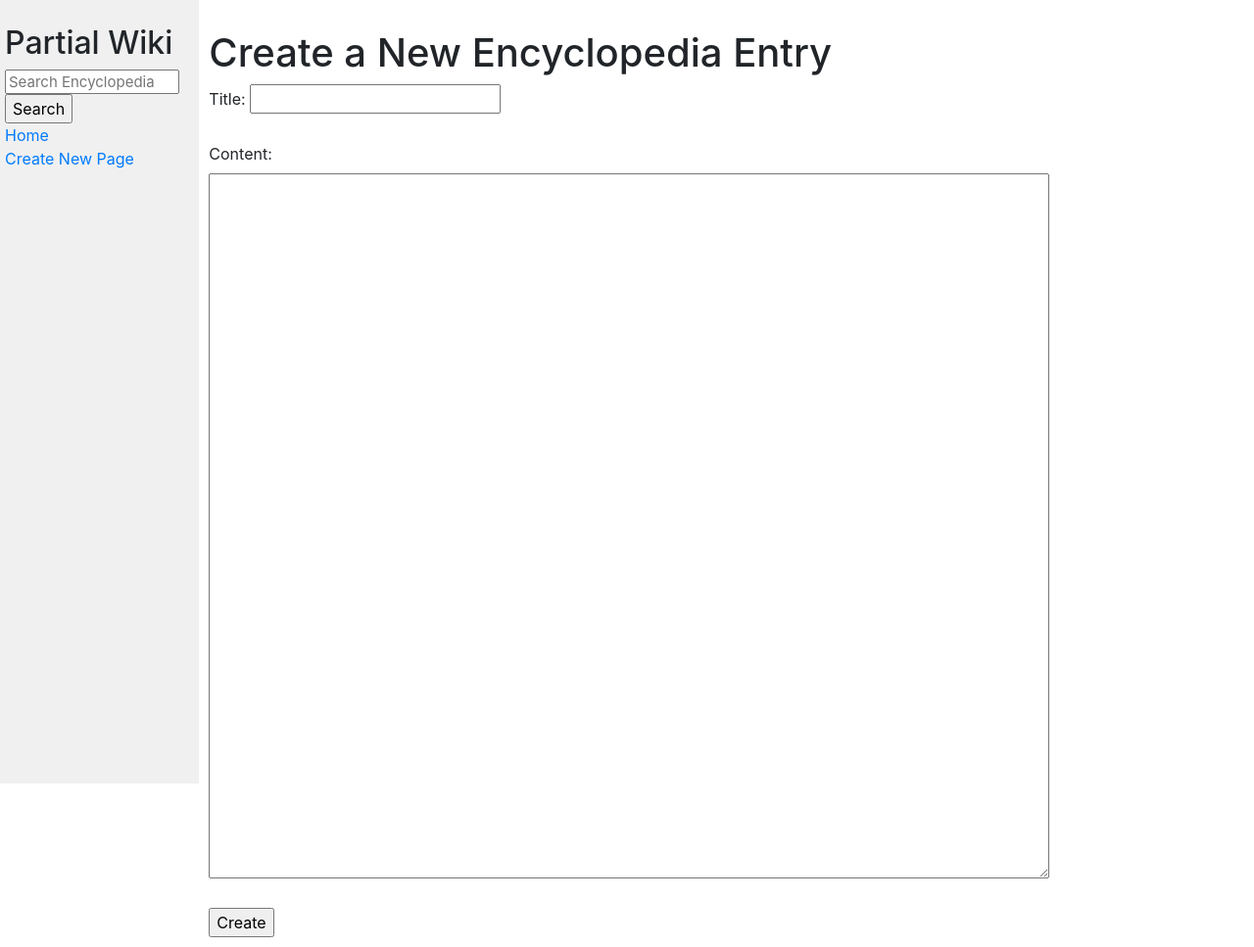
After one commit to JxhanPatel/wiki, a Django app: page /new in a window 1280 px wide. The commit adds this page. Shown: the whole page at 98% size. Run offline with Django 3.2, Linux system fonts and the light colour scheme; some libraries are stand-ins or nearby versions.

Commit message:
added date 18aug

```diff
--- a/encyclopedia/templates/encyclopedia/index.html
+++ b/encyclopedia/templates/encyclopedia/index.html
@@ -5,12 +5,10 @@
 {% endblock %}
 
 {% block body %}
-    <h1>All Pages</h1>
-
+    <h1>All Entries</h1>
     <ul>
         {% for entry in entries %}
-            <li>{{ entry }}</li>
+            <li><a href="{% url 'entry' entry %}">{{ entry }}</a></li>
         {% endfor %}
     </ul>
-
 {% endblock %}
--- a/encyclopedia/templates/encyclopedia/layout.html
+++ b/encyclopedia/templates/encyclopedia/layout.html
@@ -1,7 +1,6 @@
 {% load static %}
 
 <!DOCTYPE html>
-
 <html lang="en">
     <head>
         <title>{% block title %}{% endblock %}</title>
@@ -11,19 +10,18 @@
     <body>
         <div class="row">
             <div class="sidebar col-lg-2 col-md-3">
-                <h2>Wiki</h2>
-                <form>
+                <h2>Partial Wiki</h2>
+                <form action="{% url 'search' %}" method="get">
                     <input class="search" type="text" name="q" placeholder="Search Encyclopedia">
+                    <input type="submit" value="Search">
                 </form>
                 <div>
                     <a href="{% url 'index' %}">Home</a>
                 </div>
                 <div>
-                    Create New Page
+                    <a href="{% url 'new' %}">Create New Page</a>
                 </div>
-                <div>
-                    Random Page
-                </div>
+
                 {% block nav %}
                 {% endblock %}
             </div>
@@ -32,6 +30,5 @@
                 {% endblock %}
             </div>
         </div>
-
     </body>
 </html>
--- /dev/null
+++ b/encyclopedia/templates/encyclopedia/new.html
@@ -0,0 +1,24 @@
+{% extends "encyclopedia/layout.html" %}
+
+{% block title %}
+Create New Page
+{% endblock %}
+
+{% block body %}
+<h1>Create a New Encyclopedia Entry</h1>
+
+<form action="{% url 'new' %}" method="post">
+    {% csrf_token %}
+    <label for="title">Title:</label>
+    <input type="text" id="title" name="title" required><br><br>
+
+    <label for="content">Content:</label><br>
+    <textarea id="content" name="content" rows="10" cols="50" required></textarea><br><br>
+
+    <input type="submit" value="Create">
+</form>
+
+{% if error %}
+    <div class="error">{{ error }}</div>
+{% endif %}
+{% endblock %}
--- a/encyclopedia/urls.py
+++ b/encyclopedia/urls.py
@@ -3,5 +3,8 @@ from django.urls import path
 from . import views
 
 urlpatterns = [
-    path("", views.index, name="index")
+    path("", views.index, name="index"),
+    path("wiki/<str:title>", views.entry_page, name="entry"),
+    path("search/", views.search, name="search"),
+    path("new", views.new, name="new"),
 ]
--- a/encyclopedia/views.py
+++ b/encyclopedia/views.py
@@ -1,9 +1,71 @@
-from django.shortcuts import render
+from django.shortcuts import render, redirect
+import markdown2
+from . import util
+from django.http import HttpResponse
+from .util import save_entry
 
-from . import util
+def index(request):
+
+    entries = util.list_entries()
+
+    return render(request, "encyclopedia/index.html", {
+        "entries": entries
+    })
+
+def entry_page(request, title):
+
+    content = util.get_entry(title)
+
+    if content is None:
+
+        return render(request, "encyclopedia/error.html", {
+            "message": "No such page exists, Maybe try something else (;"
+        })
 
 
-def index(request):
-    return render(request, "encyclopedia/index.html", {
-        "entries": util.list_entries()
+    content_html = markdown2.markdown(content)
+
+
+    return render(request, "encyclopedia/entry.html", {
+        "title": title,
+        "content": content_html
     })
+
+def search(request):
+
+    query = request.GET.get("q", "").strip()
+
+    if not query:
+        return redirect("index")
+
+    entries = util.list_entries()
+
+    if query.lower() in [entry.lower() for entry in entries]:
+        return redirect("entry", title=query)
+
+    results = [entry for entry in entries if query.lower() in entry.lower()]
+
+    return render(request, "encyclopedia/search.html", {
+        "query": query,
+        "results": results
+    })
+
+
+def title_exists(title):
+    return util.get_entry(title) is not None
+
+
+def new(request):
+    if request.method == "POST":
+        title = request.POST.get("title")
+        content = request.POST.get("content")
+
+        if title_exists(title):
+            return render(request, "encyclopedia/exist.html", {
+                "error": "An entry with this title already exists."
+            })
+
+        save_entry(title, content)
+        return redirect("index")
+
+    return render(request, "encyclopedia/new.html")
```
Also changed, not shown: encyclopedia/templates/encyclopedia/entry.html (added, +13 -0 lines), encyclopedia/templates/encyclopedia/error.html (added, +10 -0 lines), encyclopedia/templates/encyclopedia/exist.html (added, +10 -0 lines), encyclopedia/templates/encyclopedia/results.html (added, +19 -0 lines), entries/v.md (added, +1 -0 lines), db.sqlite3 (added).
